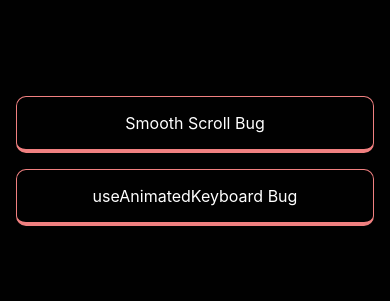
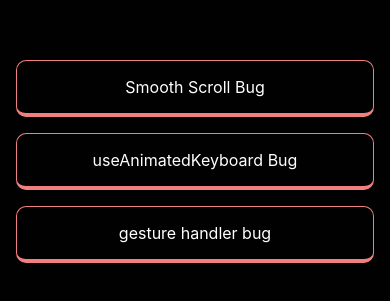
Before and after one commit to peterlazar1993/reanimated-bug, a React Native app: screen /Home in a window 390 px wide. Shown: the part 261-562 px from the top of the page. Built offline with nearby package versions, Linux system fonts and the light colour scheme.

Commit message:
add gesture handle bug

```diff
--- a/src/Home.js
+++ b/src/Home.tsx
@@ -26,6 +26,12 @@ export const Home = ({navigation}) => {
           onPress('Animted Keyboard');
         }}
         title="useAnimatedKeyboard Bug"
+      />
+      <ListItem
+        onPress={() => {
+          onPress('Gesture Handler');
+        }}
+        title="gesture handler bug"
       />
     </ScrollView>
   );
--- a/src/Router.js
+++ b/src/Router.tsx
@@ -6,6 +6,7 @@ import {Home} from './Home';
 import {KeyboardExample} from './animated_keyboard/KeyboardExample';
 import SmoothScroll from './smooth_scroll/SmoothScroll';
 import {createStackNavigator} from '@react-navigation/stack';
+import { GestureHandler } from './gesture_handler/GestureHandler';
 
 const Stack = createStackNavigator();
 
@@ -14,7 +15,6 @@ export function Router() {
     <NavigationContainer theme={DarkTheme}>
       <Stack.Navigator
         screenOptions={{
-          title: null,
           headerTintColor: 'white',
           contentStyle: {backgroundColor: 'black'},
           headerStyle: {backgroundColor: 'lightcoral'},
@@ -34,6 +34,11 @@ export function Router() {
           options={{title: 'Animated Keyboard'}}
           component={KeyboardExample}
         />
+        <Stack.Screen
+          name="Gesture Handler"
+          options={{title: 'Gesture Handler'}}
+          component={GestureHandler}
+        />
       </Stack.Navigator>
     </NavigationContainer>
   );
--- /dev/null
+++ b/src/gesture_handler/GestureHandler.tsx
@@ -0,0 +1,29 @@
+import {useMemo} from 'react';
+import {View} from 'react-native';
+import {Gesture, GestureDetector} from 'react-native-gesture-handler';
+import {useAnimatedKeyboard} from 'react-native-reanimated';
+
+export const GestureHandler = () => {
+  const {state} = useAnimatedKeyboard({isStatusBarTranslucentAndroid: true});
+
+  const tapGesture = useMemo(
+    () =>
+      Gesture.Tap().onEnd(e => {
+        console.log(e);
+      }),
+    [],
+  );
+
+  return (
+    <GestureDetector gesture={tapGesture}>
+      <View
+        style={{
+          flex: 1,
+          justifyContent: 'center',
+          alignItems: 'center',
+          paddingHorizontal: 16,
+        }}
+      />
+    </GestureDetector>
+  );
+};
```
Also changed, not shown: src/animated_keyboard/KeyboardExample.tsx (renamed from src/animated_keyboard/KeyboardExample.js), src/smooth_scroll/SmoothScroll.tsx (renamed from src/smooth_scroll/SmoothScroll.js).
